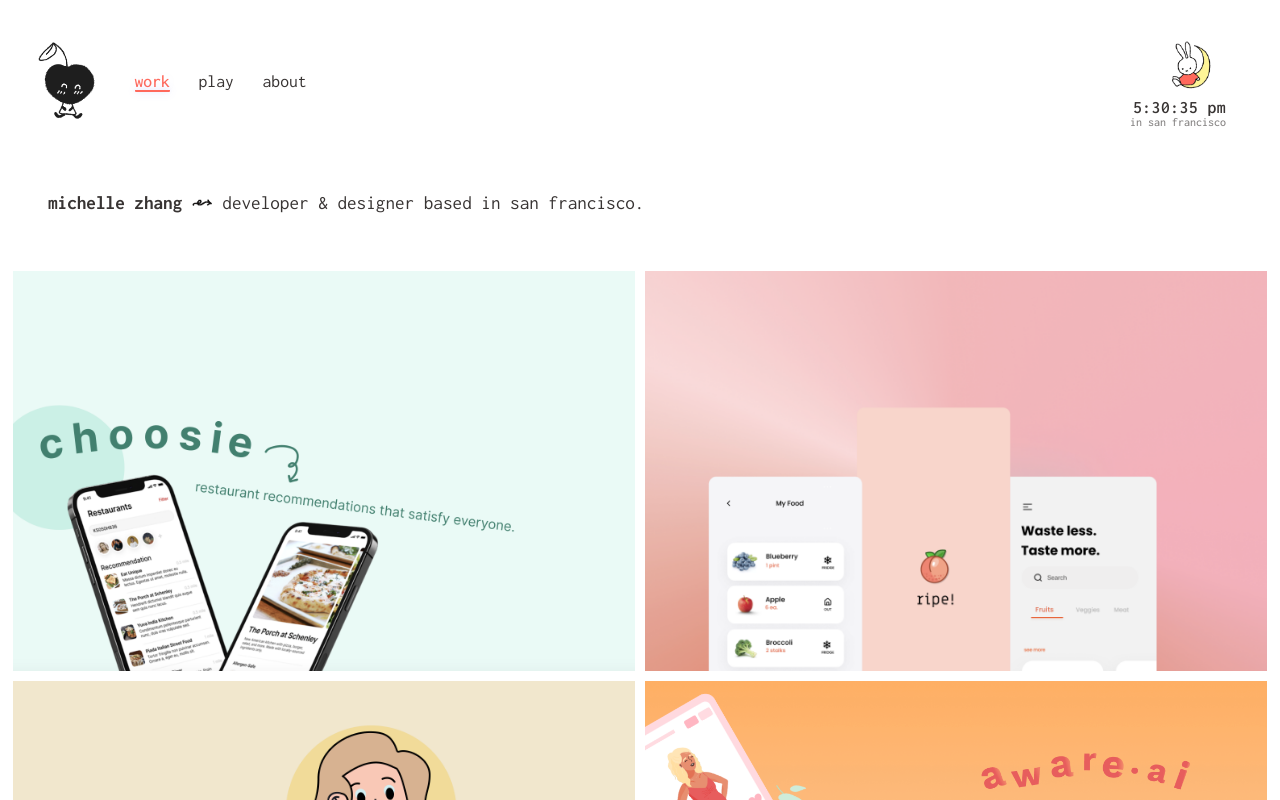
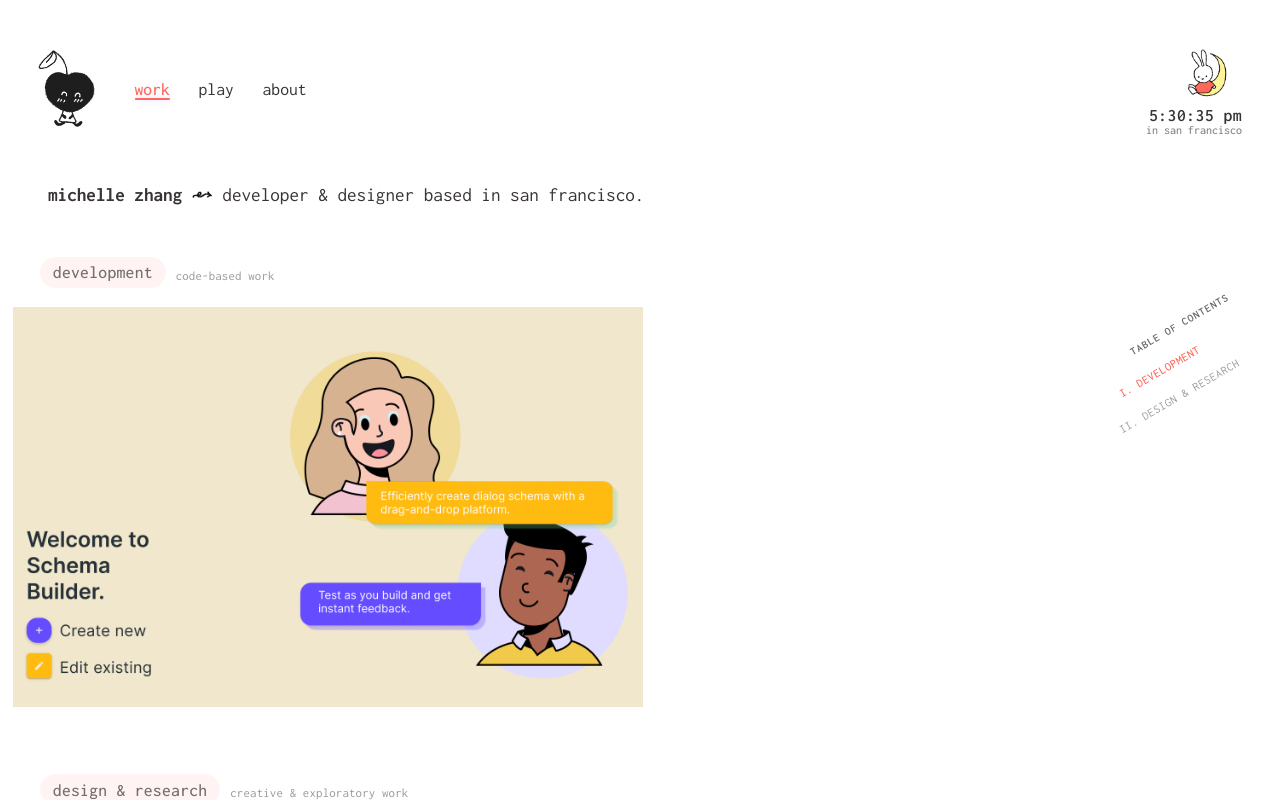
Before and after one commit to michellewzhang/portfolio, a React (Create React App) app: page / in a window 1280 px wide. Shown: the top 800 px of the page. Built offline with nearby package versions, Linux system fonts and the light colour scheme.

Commit message:
update proj format

```diff
--- a/src/App/App.css
+++ b/src/App/App.css
@@ -28,6 +28,24 @@
   display: flex;
   align-items: center;
   margin-right: 30px;
+}
+
+/* Responsive navigation wrapping */
+@media (max-width: 768px) {
+  .navigation {
+    flex-direction: column;
+    align-items: flex-start;
+    gap: 1rem;
+  }
+
+  .navigation-left {
+    align-self: flex-start;
+  }
+
+  .navigation-right {
+    align-self: flex-end;
+    margin-right: 0;
+  }
 }
 
 .navigation ul {
@@ -141,5 +159,3 @@
   transform: translateY(-2px) scale(0.95);
   transition: all 0.1s ease;
 }
-
-/* updated aug 2025 */
--- a/src/App/App.js
+++ b/src/App/App.js
@@ -65,7 +65,7 @@ function App() {
 
   useEffect(() => {
     window.addEventListener("scroll", () => {
-      if (window.pageYOffset > 300) {
+      if (window.pageYOffset > 200) {
         setShowButton(true);
       } else {
         setShowButton(false);
--- a/src/components/About/About.css
+++ b/src/components/About/About.css
@@ -32,6 +32,8 @@
 
 .about-img {
   border-radius: 3px;
+  max-width: 100%;
+  height: auto;
 }
 
 .about-title {
@@ -107,7 +109,7 @@
 .connect-title {
   font-size: 1rem;
   font-weight: bold;
-  margin-bottom: 10px;
+  margin-bottom: 20px;
 }
 
 .connect-arrow {
--- a/src/components/About/About.js
+++ b/src/components/About/About.js
@@ -8,7 +8,11 @@ import { useState, useEffect, useRef } from 'react';
 import arrow from "../../images/arrow_about.png";
 
 const Img = styled('img')({
-  height:'30rem',
+  height: 'auto',
+  maxHeight: '30rem',
+  width: '100%',
+  maxWidth: '100%',
+  objectFit: 'contain',
   paddingTop: '0rem',
   display: 'block',
   marginLeft: 'auto',
@@ -143,11 +147,6 @@ export default function About() {
                         href="https://www.linkedin.com/in/michellezhang1015/"
                         target="_blank" rel="noopener noreferrer"><span>linkedin</span>
                     </a>
-                    <span> &nbsp; / &nbsp; </span>
-                    <a
-                        href="https://www.github.com/michellewzhang"
-                        target="_blank" rel="noopener noreferrer"><span>github</span>
-                    </a>
                   </div>
                 </FadeInSection>
               </ItemRight>
--- a/src/components/Footer/Footer.js
+++ b/src/components/Footer/Footer.js
@@ -4,7 +4,7 @@ export const Footer = () => {
   return (
     <footer className="container-footer">
       <p>
-        made with &#129293; + &#127861; + &#127774; by michelle zhang; 2025
+        made with &#129293; + &#127861; + &#127774; by michelle zhang
       </p>
     </footer>
   );
--- a/src/components/Header/Header.css
+++ b/src/components/Header/Header.css
@@ -1,6 +1,6 @@
 .header {
   display: flex;
-  margin: 2rem 2.5rem;
+  margin: 1rem 2.5rem;
   align-items: flex-start;
 }
 
@@ -20,5 +20,3 @@
   margin-left: 10px;
   margin-right: 10px;
 }
-
-/* updated aug 2025 */
--- a/src/components/Header/Header.js
+++ b/src/components/Header/Header.js
@@ -14,5 +14,3 @@ export default function Header() {
     </section>
   );
 }
-
-// updated aug 2025
--- a/src/components/Play/Play.css
+++ b/src/components/Play/Play.css
@@ -3,7 +3,7 @@
 }
 
 .play-header {
-    margin: 2rem 2.5rem;
+    margin: 1rem 2.5rem;
     font-size: 1.2rem;
     padding: 25px;
     padding-left: 0;
--- a/src/components/Project/Project.css
+++ b/src/components/Project/Project.css
@@ -20,7 +20,6 @@
   opacity: 0.85;
 }
 
-
 .overlay-text-title {
   color: rgb(5, 61, 34);
   font-size: 2rem;
--- a/src/components/Project/Project.js
+++ b/src/components/Project/Project.js
@@ -1,4 +1,4 @@
-import React from "react";
+import React, { useRef, useState, useEffect } from "react";
 import "./Project.css";
 import { styled } from '@mui/material/styles';
 import Box from '@mui/material/Box';
@@ -24,16 +24,186 @@ const Item = styled(Paper)(({ theme }) => ({
   boxShadow: 'none',
 }));
 
-const gridContainer = {
+const SideNav = styled('div')({
+  position: 'fixed',
+  top: '45%',
+  right: '2rem',
+  transform: 'translateY(-50%)',
+  zIndex: 1000,
+  display: 'flex',
+  flexDirection: 'column',
+  gap: '1.5rem',
+
+  '@media (max-width: 768px)': {
+    right: '1rem',
+  },
+});
+
+const TocHeader = styled('div')({
+  fontSize: '0.7rem',
+  fontWeight: '600',
+  color: 'rgba(0,0,0,0.6)',
+  textTransform: 'uppercase',
+  letterSpacing: '1px',
+  transform: 'rotate(-30deg)',
+  textAlign: 'center',
+});
+
+const NavLink = styled('div')(({ active }) => ({
+  fontSize: '0.75rem',
+  fontWeight: active ? '500' : '400',
+  color: active ? 'var(--highlight)' : 'rgba(0,0,0,0.4)',
+  cursor: 'pointer',
+  transition: 'all 0.3s ease',
+  textTransform: 'uppercase',
+  letterSpacing: '0.5px',
+  transform: 'rotate(-30deg)',
+
+  '&:hover': {
+    color: 'var(--highlight)',
+    transform: 'rotate(-30deg) translateX(-3px)',
+  },
+}));
+
+const SectionContainer = styled('div')({
+  marginBottom: '1rem',
+  paddingTop: '2rem',
+});
+
+const FirstSectionContainer = styled('div')({
+  marginBottom: '1rem',
+});
+
+const SectionHeader = styled('span')({
+  paddingLeft: '0',
+  marginLeft: '0',
+  display: 'flex',
+  flexDirection: 'row',
+  alignItems: 'center',
+  gap: '10px',
+});
+
+const SectionTitle = styled('h2')({
+  fontSize: '1.1rem',
+  fontWeight: '500',
+  color: 'var(--black)',
+  textAlign: 'left',
+  opacity: 0.7,
+  marginLeft: '2rem',
+  letterSpacing: '0.3px',
+  backgroundColor: 'rgba(255, 105, 92, 0.1)',
+  padding: '0.4rem 0.8rem',
+  borderRadius: '16px',
+  display: 'inline-block',
+
+  '@media (max-width: 768px)': {
+    fontSize: '1rem',
+  },
+});
+
+const SectionSubtitle = styled('p')({
+  fontSize: '0.8rem',
+  color: 'var(--black)',
+  margin: '0.4rem 0 0 0',
+  opacity: 0.5,
+  textAlign: 'left',
+  fontWeight: '400',
+  letterSpacing: '0.2px',
+
+  '@media (max-width: 768px)': {
+    fontSize: '0.75rem',
+  },
+});
+
+const ProjectGrid = styled(Box)({
   display: "grid",
   gridAutoColumns: "1fr",
   gridAutoFlow: "column",
+});
+
+function Project() {
+  const developmentRef = useRef(null);
+  const designRef = useRef(null);
+  const [activeSection, setActiveSection] = useState('dev');
+
+  const scrollToSection = (sectionRef) => {
+    sectionRef.current?.scrollIntoView({
+      behavior: 'smooth',
+      block: 'start'
+    });
   };
 
-function Project() {
+  const handleScroll = () => {
+    const developmentTop = developmentRef.current?.offsetTop || 0;
+    const designTop = designRef.current?.offsetTop || 0;
+    const scrollY = window.scrollY + 300;
+
+    if (scrollY >= designTop) {
+      setActiveSection('design');
+    } else if (scrollY >= developmentTop) {
+      setActiveSection('dev');
+    }
+  };
+
+  useEffect(() => {
+    window.addEventListener('scroll', handleScroll);
+    return () => window.removeEventListener('scroll', handleScroll);
+  }, []);
+
   return (
     <>
-    <Box sx={gridContainer}>
+      {/* Sticky Side Navigation */}
+      <SideNav>
+        <TocHeader>Table of Contents</TocHeader>
+        <NavLink
+          active={activeSection === 'dev'}
+          onClick={() => scrollToSection(developmentRef)}
+        >
+          i. development
+        </NavLink>
+        <NavLink
+          active={activeSection === 'design'}
+          onClick={() => scrollToSection(designRef)}
+        >
+          ii. design & research
+        </NavLink>
+      </SideNav>
+
+      {/* Section 1 - dev */}
+      <FirstSectionContainer ref={developmentRef}>
+        <SectionHeader>
+          <SectionTitle>development</SectionTitle>
+          <SectionSubtitle>code-based work</SectionSubtitle>
+        </SectionHeader>
+
+        <ProjectGrid>
+          <Grid container spacing={{ xs: 0, md: 0 }} columns={{ xs: 4, sm: 8, md: 12 }}>
+            <Grid item xs={4} sm={4} md={6}>
+              <span className="proj-container">
+                <Item>
+                  <Img src={dialog}/>
+                  <Link to="/schema">
+                    <span className="overlay">
+                      <span className="overlay-text-title">dialog schema builder
+                        <div className="overlay-text-description">full stack development</div>
+                      </span>
+                    </span>
+                  </Link>
+                </Item>
+              </span>
+            </Grid>
+          </Grid>
+        </ProjectGrid>
+      </FirstSectionContainer>
+
+      {/* Section 2 - design */}
+      <SectionContainer ref={designRef}>
+        <SectionHeader>
+          <SectionTitle>design & research</SectionTitle>
+          <SectionSubtitle>creative & exploratory work</SectionSubtitle>
+        </SectionHeader>
+
+        <ProjectGrid>
           <Grid container spacing={{ xs: 0, md: 0 }} columns={{ xs: 4, sm: 8, md: 12 }}>
             <Grid item xs={4} sm={4} md={6}>
               <span className="proj-container">
@@ -66,20 +236,6 @@ function Project() {
             <Grid item xs={4} sm={4} md={6}>
               <span className="proj-container">
                 <Item>
-            <Img src={dialog}/>
-            <Link to="/schema">
-            <span className="overlay">
-              <span className="overlay-text-title">dialog schema builder
-                <div className="overlay-text-description">full stack development</div>
-              </span>
-            </span>
-            </Link>
-          </Item>
-          </span>
-        </Grid>
-        <Grid item xs={4} sm={4} md={6}>
-        <span className="proj-container">
-          <Item>
                   <Img src={awareAI}/>
                   <Link to="/awareai">
                     <span className="overlay">
@@ -92,7 +248,9 @@ function Project() {
               </span>
             </Grid>
           </Grid>
-    </Box>
+        </ProjectGrid>
+      </SectionContainer>
+
       <Outlet />
     </>
   );
--- a/src/index.css
+++ b/src/index.css
@@ -13,12 +13,21 @@ body {
   color: var(--black);
   background-color: var(--white);
   transition: 150ms;
+  overflow-x: hidden;
+}
+
+* {
+  box-sizing: border-box;
+}
+
+html, body {
+  overflow-x: hidden;
+  width: 100%;
 }
 
 a {
   align-items: center;
   color: var(--black);
   text-decoration: none;
+  transition: color 0.3s ease;
 }
-
-/* updated aug 2025 */
```
Also changed, not shown: src/components/Play/Play.js (+5 -6 lines). Lines whose indentation alone changed are shown as unchanged.
